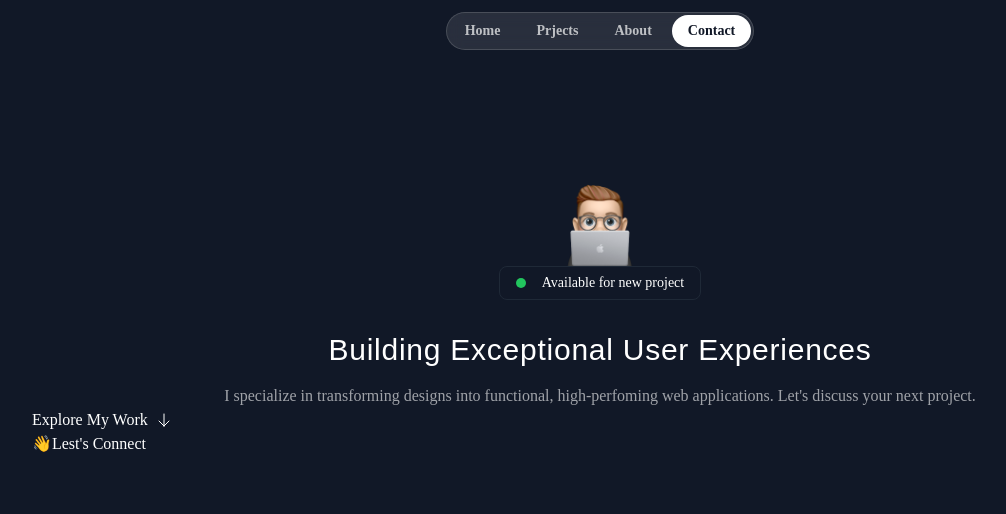
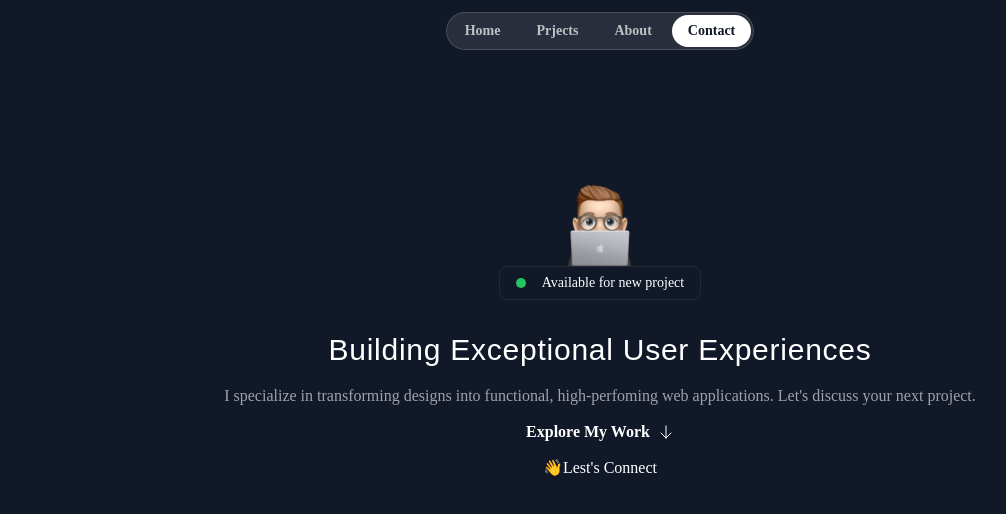
Before and after one commit to First-Step-company/portfolio, a Next.js app: page / in a window 1280 px wide. Shown: the top 514 px of the page, without its empty margins (40-1046 px from the left). Built offline with nearby package versions, Linux system fonts and the light colour scheme; a web font is replaced by a local one.

Commit message:
Auto-update: Sat 11/30/2024 22:44:57.47

```diff
--- a/src/sections/Hero.tsx
+++ b/src/sections/Hero.tsx
@@ -15,9 +15,9 @@
         <p className="mt-4 text-center text-white/60">I specialize in transforming designs into functional,
             high-perfoming web applications. Let&apos;s discuss your next project.
         </p>
-        <div className="flex flex-col">
-            <button className="inline-flex items-center gap-2">
-                <span>Explore My Work</span>
+        <div className="flex flex-col items-center">
+            <button className="inline-flex items-center gap-2 border-white/15 px-6 h-12 rounded-xl">
+                <span className="font-semibold">Explore My Work</span>
                 <ArrowDown className="size-4"/>
             </button>
             <button className="inline-flex">
```
